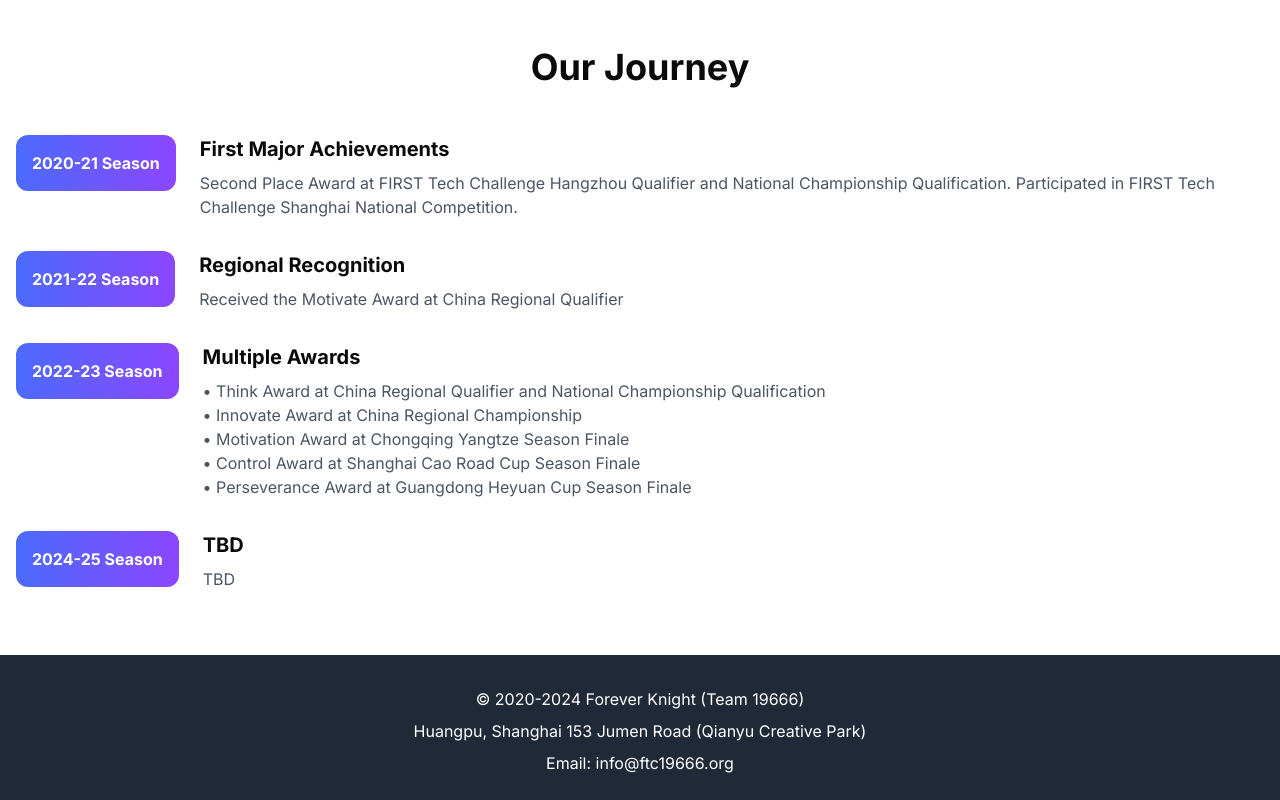
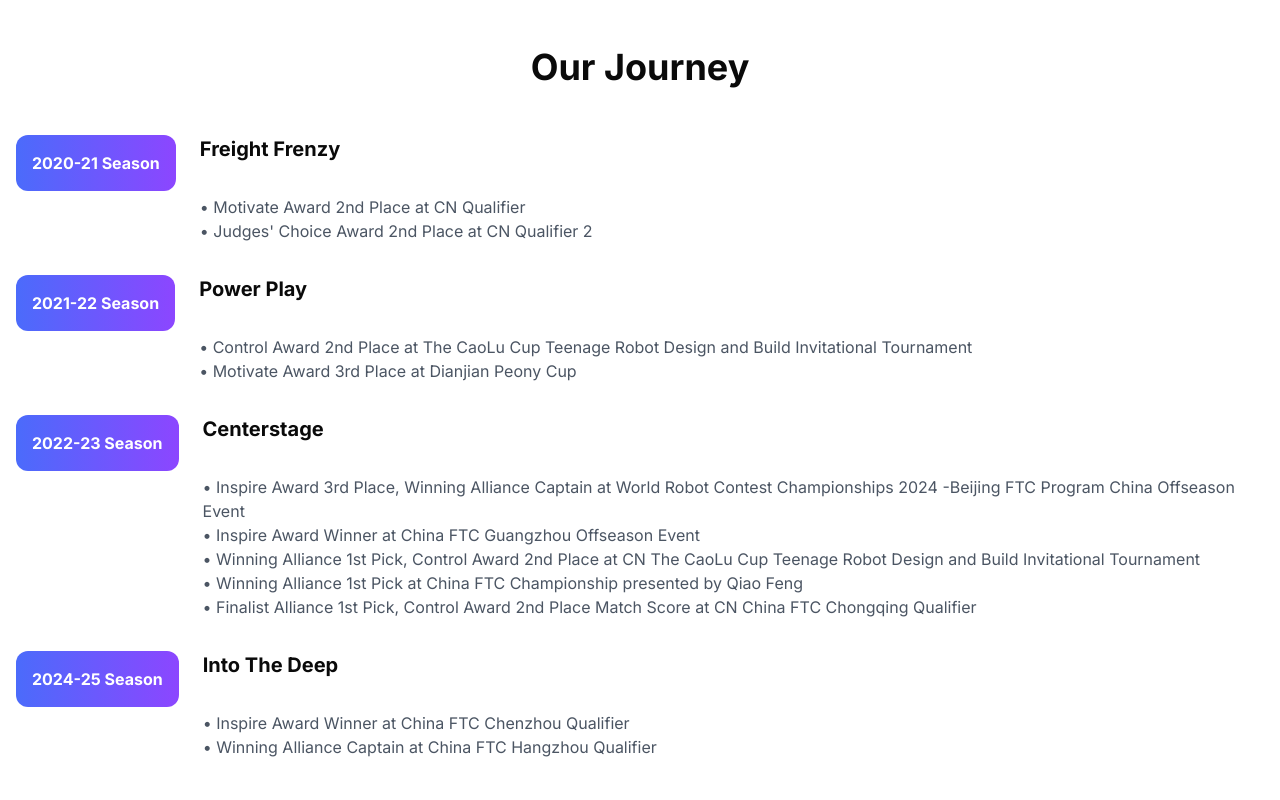
Before and after one commit to Tomywang999/ftc19666-website, a Next.js app: page /about-us in a window 1280 px wide. Shown: the part 1440-2240 px from the top of the page. Built offline with nearby package versions, Linux system fonts and the light colour scheme.

Commit message:
update awards list

```diff
--- a/app/about-us/page.tsx
+++ b/app/about-us/page.tsx
@@ -98,27 +98,34 @@
           {[
             {
               year: '2020-21 Season',
-              title: 'First Major Achievements',
-              description: 'Second Place Award at FIRST Tech Challenge Hangzhou Qualifier and National Championship Qualification. Participated in FIRST Tech Challenge Shanghai National Competition.'
+              title: 'Freight Frenzy',
+              description: `
+              • Motivate Award 2nd Place at CN Qualifier
+              • Judges\' Choice Award 2nd Place at CN Qualifier 2`
             },
             {
               year: '2021-22 Season',
-              title: 'Regional Recognition',
-              description: 'Received the Motivate Award at China Regional Qualifier'
+              title: 'Power Play',
+              description: `
+              • Control Award 2nd Place at The CaoLu Cup Teenage Robot Design and Build Invitational Tournament
+              • Motivate Award 3rd Place at Dianjian Peony Cup`
             },
             {
               year: '2022-23 Season',
-              title: 'Multiple Awards',
-              description: `• Think Award at China Regional Qualifier and National Championship Qualification
-• Innovate Award at China Regional Championship
-• Motivation Award at Chongqing Yangtze Season Finale
-• Control Award at Shanghai Cao Road Cup Season Finale
-• Perseverance Award at Guangdong Heyuan Cup Season Finale`
+              title: 'Centerstage',
+              description: `
+              • Inspire Award 3rd Place, Winning Alliance Captain at World Robot Contest Championships 2024 -Beijing FTC Program China Offseason Event
+              • Inspire Award Winner at China FTC Guangzhou Offseason Event
+              • Winning Alliance 1st Pick, Control Award 2nd Place at CN The CaoLu Cup Teenage Robot Design and Build Invitational Tournament
+              • Winning Alliance 1st Pick at China FTC Championship presented by Qiao Feng
+              • Finalist Alliance 1st Pick, Control Award 2nd Place Match Score at CN China FTC Chongqing Qualifier`
             },
             {
               year: '2024-25 Season',
-              title: 'TBD',
-              description: 'TBD'
+              title: 'Into The Deep',
+              description: `
+              • Inspire Award Winner at China FTC Chenzhou Qualifier
+              • Winning Alliance Captain at China FTC Hangzhou Qualifier`
             },
           ].map((event, index) => (
             <div key={index} className="flex gap-6 items-start">
```
